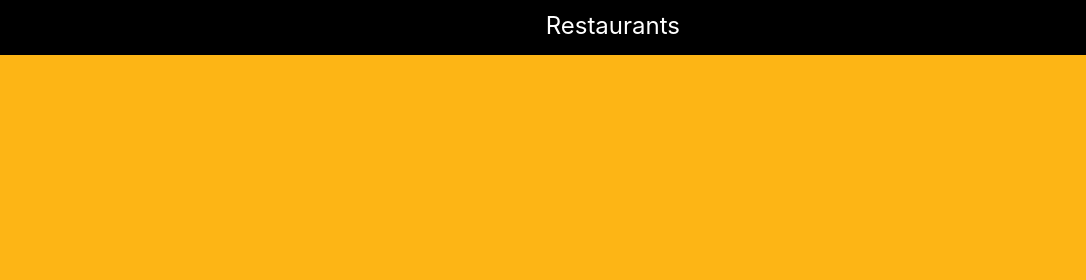
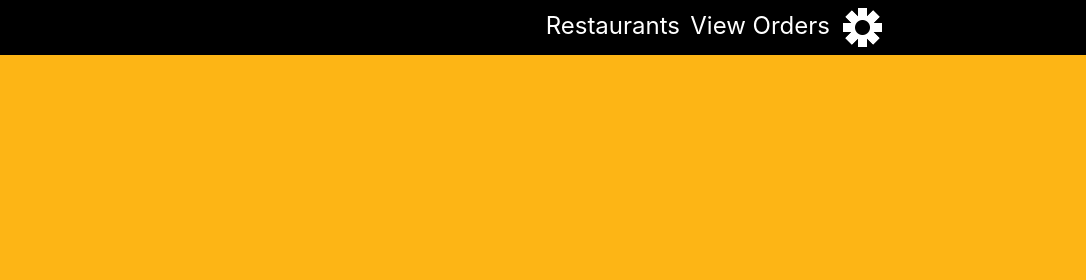
Before and after one commit to DaudiMw/CMSC447-food-delivery, a plain HTML site: page Frontend/index.html in a window 1280 px wide. Shown: the top 280 px of the page, 194-1280 px from the left. Drawn offline with nearby package versions, Linux system fonts and the light colour scheme.

Commit message:
Settings button

```diff
--- a/Frontend/home.css
+++ b/Frontend/home.css
@@ -12,16 +12,31 @@
     position: fixed;
 }
 
-.restaurantButton {
+.bannerButton {
     color: white;
     background-color: rgba(0, 0, 0, 0);
     position: absolute;
     font-size: x-large;
     font-family: "InterVariable", "Inter", system-ui, -apple-system, BlinkMacSystemFont, sans-serif;
     font-optical-sizing: auto;
+    border:rgba(0, 0, 0, 0);
+    top: 6.9px;
+}
+
+.restaurantButton {
     right: 400px;
-    top: 6.9px;
-    border:rgba(0, 0, 0, 0);
+}
+
+.ordersButton {
+    right: 250px;
+}
+
+.settings {
+    position: absolute;
+    width: 50px;
+    height: 50px;
+    top: 2.5px;
+    right: 198.5px;
 }
 
 .homepage {
--- a/Frontend/index.js
+++ b/Frontend/index.js
@@ -4,9 +4,13 @@ class BasePage extends React.Component {
             <div className="basepage">
                 <div className="banner">
                     <img className="logo" src="UMBCLogo.png"></img>
-                    <button className="restaurantButton">
+                    <button className="bannerButton restaurantButton">
                         Restaurants
                     </button>
+                    <button className="bannerButton ordersButton">
+                        View Orders
+                    </button>
+                    <input type="image" className="settings" src="settings.png"></input>
                 </div>
             </div>
         )
```
Also changed, not shown: Frontend/settings.png (added).
